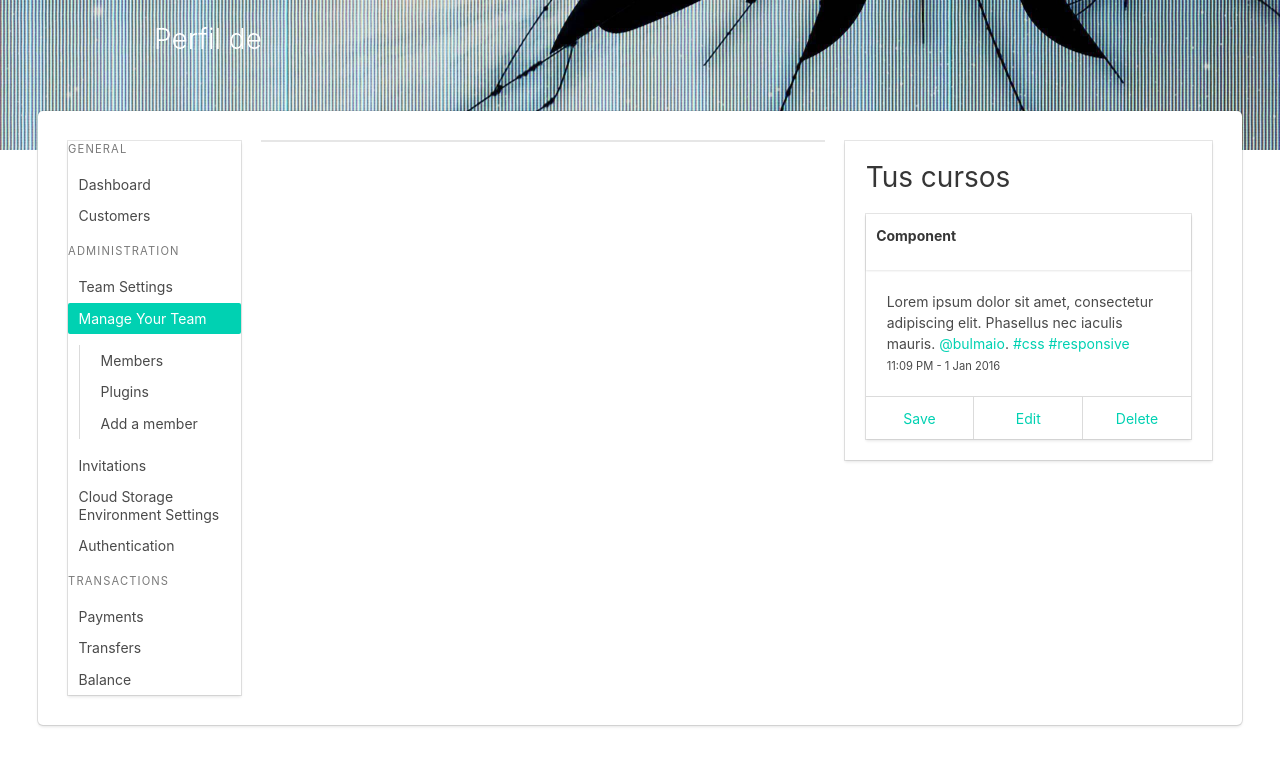
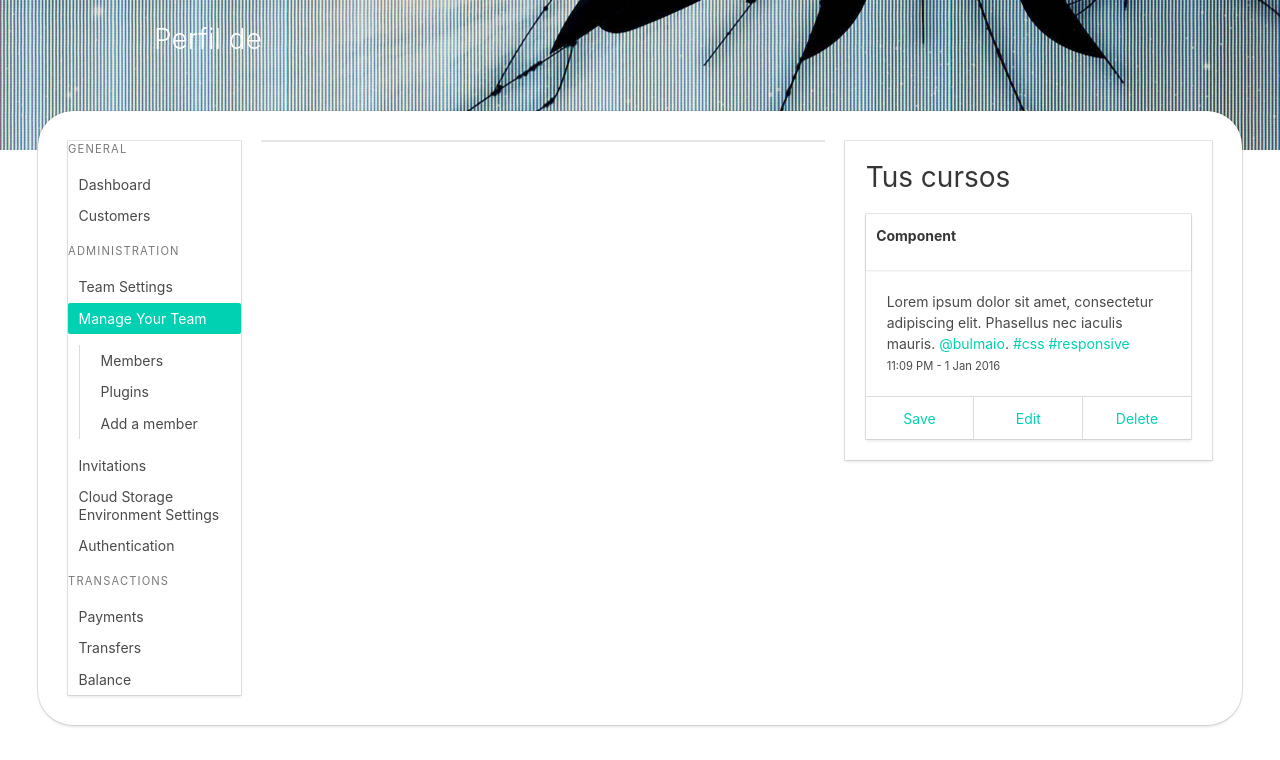
Before and after one commit to HectorBlisS/galaxy, a Django app: page /accounts/profile/ in a window 1280 px wide. Shown: the part 307-1067 px from the top of the page. Run offline with Django 3.2, Linux system fonts and the light colour scheme; a user stored in the database is signed in; data comes from the database, SQL or seed files in the repository; data that the repository does not hold is empty; parts of the project's set-up code (start-up, migrations or seed data) failed here and were passed over; some libraries are stand-ins or nearby versions.

Commit message:
no se que pasa

```diff
--- a/static/css/topi.css
+++ b/static/css/topi.css
@@ -9,7 +9,7 @@
 }
 
 .border-radius{
-	border-radius: 5px;
+	border-radius: 35px;
 }
 
 
```
